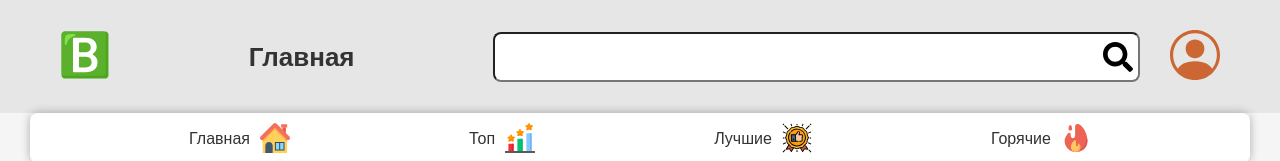
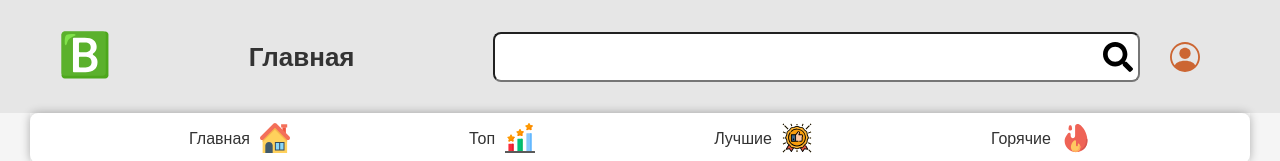
Before and after one commit to PinskiyWorkSpace/Blogget, a React (Create React App) app: page /auth in a window 1280 px wide. Shown: the top 161 px of the page. Built offline with nearby package versions, Linux system fonts and the light colour scheme.

Commit message:
Lesson_6

```diff
--- a/src/App.js
+++ b/src/App.js
@@ -1,10 +1,13 @@
 import Header from './components/Header';
 import Main from './components/Main';
+import {useToken} from './hooks/useToken';
 
 function App() {
+  const [token, delToken] = useToken('');
+
   return (
     <>
-      <Header />
+      <Header token={token} delToken={delToken}/>
       <Main />
     </>
   );
--- a/src/UI/Text/Text.jsx
+++ b/src/UI/Text/Text.jsx
@@ -43,6 +43,7 @@ Text.propTypes = {
     PropTypes.string,
     PropTypes.object,
     PropTypes.array,
+    PropTypes.number,
   ]),
   href: PropTypes.string,
   center: PropTypes.bool,
--- /dev/null
+++ b/src/api/auth.js
@@ -0,0 +1,18 @@
+import {
+  URL_AUTH,
+  CLIENT_ID,
+  RESPONSE_TYPE,
+  RANDOM_STRING,
+  REDIRECT_URI,
+  SCOPE,
+} from './const';
+
+const searchParams = new URLSearchParams('');
+
+searchParams.append('client_id', CLIENT_ID);
+searchParams.append('response_type', RESPONSE_TYPE);
+searchParams.append('state', RANDOM_STRING);
+searchParams.append('redirect_uri', REDIRECT_URI);
+searchParams.append('scope', SCOPE);
+
+export const urlAuth = `${URL_AUTH}${searchParams.toString()}`;
--- /dev/null
+++ b/src/api/const.js
@@ -0,0 +1,7 @@
+export const URL_API = 'https://oauth.reddit.com';
+export const URL_AUTH = 'https://www.reddit.com/api/v1/authorize?';
+export const CLIENT_ID = '7Ft5sLfSa0JaOxFLHImP-w';
+export const RESPONSE_TYPE = 'token';
+export const RANDOM_STRING = 'random_string';
+export const REDIRECT_URI = 'http://localhost:3000/auth';
+export const SCOPE = 'identity submit read';
--- a/src/components/Header/Auth/Auth.jsx
+++ b/src/components/Header/Auth/Auth.jsx
@@ -1,15 +1,47 @@
 import style from './Auth.module.css';
 import PropTypes from 'prop-types';
+import {urlAuth} from '../../../api/auth';
+import {Text} from '../../../UI/Text';
+import {useState} from 'react';
 
 import {ReactComponent as LoginIcon} from './img/login.svg';
+import {useAuth} from '../../../hooks/useAuth';
 
+export const Auth = ({token, delToken}) => {
+  const [auth, setAuth] = useAuth(token);
+  const [logout, setLogout] = useState(false);
 
-export const Auth = ({auth}) => (
-  <button className={style.button}>
-    {auth ? auth : <LoginIcon className={style.svg}/>}
-  </button>
-);
+  const logoutBtn = () => {
+    setLogout(!logout);
+  };
+
+  const loginOut = () => {
+    delToken();
+    setAuth({});
+    window.location.href = 'http://localhost:3000/auth';
+  };
+
+  return (
+    <div className={style.container}>
+      {auth.name ? (
+        <>
+          <button className={style.btn} onClick={logoutBtn}>
+            <img className={style.img} src={auth.img} title={auth.name} alt={`Аватар ${auth.name}`}></img>
+          </button>
+          {logout && (<button className={style.logout}
+            onClick={loginOut}>Выйти</button>)}
+        </>
+
+      ) : (
+          <Text className={style.authLink} As='a' href={urlAuth}>
+            <LoginIcon className={style.svg} />
+          </Text>
+      )}
+    </div>
+  );
+};
 
 Auth.propTypes = {
-  auth: PropTypes.bool,
+  token: PropTypes.string,
+  delToken: PropTypes.func,
 };
--- a/src/components/Header/Auth/Auth.module.css
+++ b/src/components/Header/Auth/Auth.module.css
@@ -1,7 +1,59 @@
-.button {
+.btn {
   display: block;
   background-color: transparent;
   border: 0;
+  padding: 0;
+  width: 30px;
+  height: 30px;
+  border-radius: 10px;
+  overflow: hidden;
+}
+
+.container {
+  position: relative;
+  display: block;
+  text-align: center;
+}
+
+.logout {
+  position: absolute;
+  top: 100%;
+  right: 0;
+  background-color: var(--orange);
+  border: 0;
+  color: var(--white);
+  padding: 4px;
+  border-radius: 6px;
+  font-size: 14px;
+  cursor: pointer;
+}
+
+.img {
+  width: 100%;
+  height: 100%;
+  object-fit: cover;
+}
+
+.authLink {
+  display: block;
+  width: 30px;
+  height: 30px;
+  outline: 2px solid transparent;
+  border-radius: 50%;
+  outline-offset: 2px;
+  transition: outline-color 0.36s ease-in-out;
+}
+
+.authLink:hover {
+  outline-color: var(--orange);
+}
+
+.authLink:focus {
+  outline-color: var(--orange);
+}
+
+.authLink:active {
+  outline-color: var(--orange);
 }
 
 .svg {
@@ -9,3 +61,12 @@
   height: 100%;
   color: var(--orange);
 }
+
+
+@media (min-width: 768px) {
+  .btn {
+    border-radius: 15px;
+    width: 50px;
+    height: 50px;
+  }
+}
--- a/src/components/Header/Header.jsx
+++ b/src/components/Header/Header.jsx
@@ -1,4 +1,5 @@
 import style from './Header.module.css';
+import PropTypes from 'prop-types';
 import Layout from '../Layout';
 
 import Logo from './Logo';
@@ -6,7 +7,7 @@ import Heading from './Heading';
 import Search from './Search';
 import Auth from './Auth';
 
-export const Header = () => {
+export const Header = ({token, delToken}) => {
   console.log('Header');
   return (
     <header className={style.header}>
@@ -15,9 +16,14 @@ export const Header = () => {
           <Logo />
           <Heading text='Главная' />
           <Search />
-          <Auth auth={false} />
+          <Auth token={token} delToken={delToken}/>
         </div>
       </Layout>
     </header>
   );
 };
+
+Header.propTypes = {
+  token: PropTypes.string,
+  delToken: PropTypes.func,
+};
--- /dev/null
+++ b/src/hooks/useAuth.js
@@ -0,0 +1,34 @@
+import {useEffect, useState} from 'react';
+import {URL_API} from '../api/const';
+
+
+export const useAuth = (token) => {
+  const [auth, setAuth] = useState({});
+  useEffect(() => {
+    if (!token) return;
+
+    fetch(`${URL_API}/api/v1/me`, {
+      headers: {
+        'Authorization': `bearer ${token}`,
+      },
+    })
+      .then(response => {
+        if (response.status === 401) {
+          localStorage.removeItem('bearer');
+          window.location.href = 'http://localhost:3000/auth';
+        }
+
+        return response.json();
+      })
+      .then(({name, icon_img: iconImg}) => {
+        const img = iconImg.replace(/\?.*$/, '');
+        setAuth({name, img});
+      })
+      .catch(err => {
+        console.error(err);
+        setAuth({});
+      });
+  }, [token]);
+
+  return [auth, setAuth];
+};
--- /dev/null
+++ b/src/hooks/useToken.js
@@ -0,0 +1,29 @@
+import {useState, useEffect} from 'react';
+
+export const useToken = (state) => {
+  const [token, setToken] = useState(state);
+
+  useEffect(() => {
+    if (location.pathname.includes('/auth')) {
+      const token = new URLSearchParams(location.hash.substring(1))
+        .get('access_token');
+      setToken(token);
+    }
+
+    if (localStorage.getItem('bearer')) {
+      setToken(localStorage.getItem('bearer'));
+    }
+  }, []);
+
+  useEffect(() => {
+    if (token) {
+      localStorage.setItem('bearer', token);
+    }
+  }, [token]);
+
+  const delToken = () => {
+    localStorage.removeItem('bearer');
+  };
+
+  return [token, delToken];
+};
```
